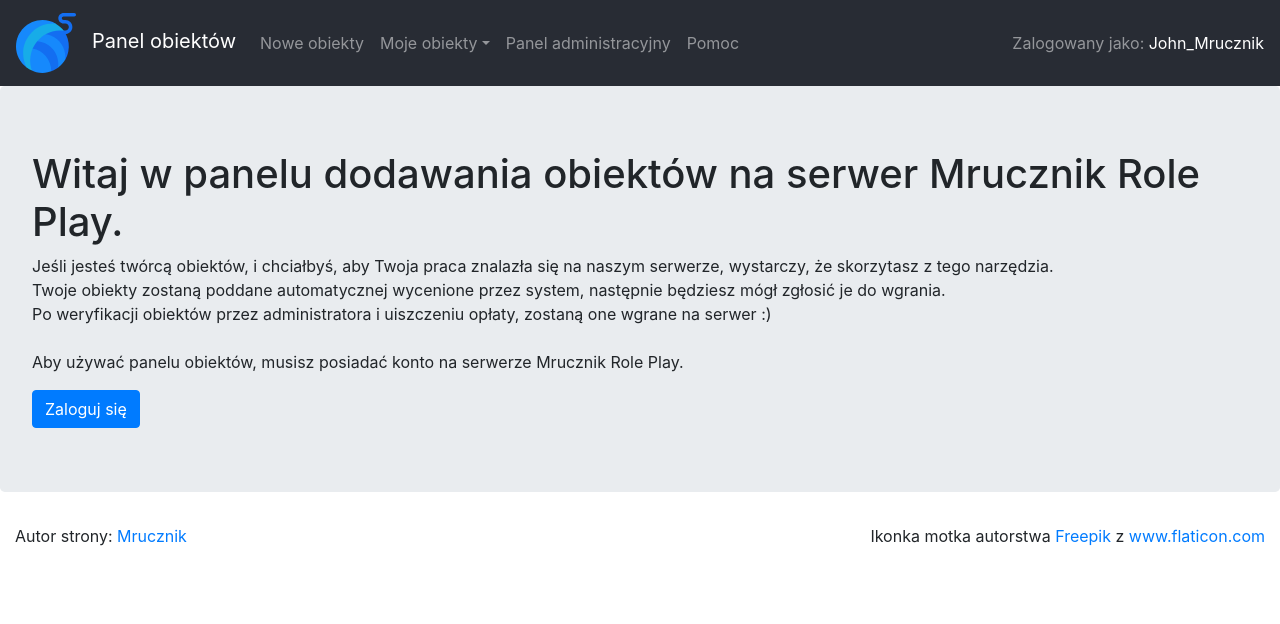
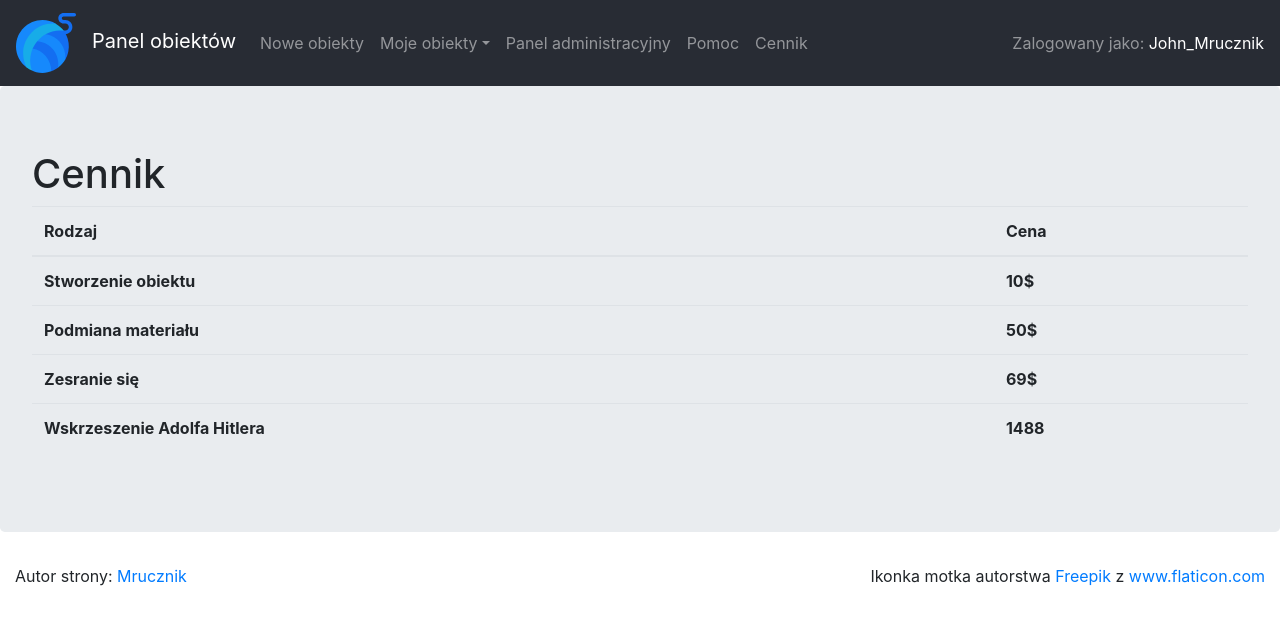
Before and after one commit to Mrucznik/mrucznik-objects-panel, a React (Create React App) app: page /prices in a window 1280 px wide. Shown: the top 624 px of the page. Built offline with nearby package versions, Linux system fonts and the light colour scheme.

Commit message:
Poboczne

```diff
--- a/src/App.js
+++ b/src/App.js
@@ -20,6 +20,7 @@ import NavDropdown from "react-bootstrap/NavDropdown";
 import Home from "./pages/Home";
 import Help from "./pages/Help";
 import AdminPanel from "./pages/AdminPanel";
+import Prices from "./pages/Prices";
 
 function App() {
     return (
@@ -45,6 +46,7 @@ function App() {
                         </NavDropdown>
                         <Nav.Link as={Link} to="/admin">Panel administracyjny</Nav.Link>
                         <Nav.Link as={Link} to="/help">Pomoc</Nav.Link>
+                        <Nav.Link as={Link} to="/prices">Cennik</Nav.Link>
                     </Nav>
                     <Navbar.Collapse className="justify-content-end">
                         <Navbar.Text>
@@ -71,6 +73,9 @@ function App() {
                     <Route path="/help">
                         <Help/>
                     </Route>
+                    <Route path="/prices">
+                        <Prices/>
+                    </Route>
                     <Route path="/">
                         <Home/>
                     </Route>
--- a/src/pages/AdminPanel.js
+++ b/src/pages/AdminPanel.js
@@ -3,14 +3,11 @@ import ListGroup from "react-bootstrap/ListGroup";
 import Container from "react-bootstrap/Container";
 import Row from "react-bootstrap/Row";
 import Col from "react-bootstrap/Col";
-import {FontAwesomeIcon} from "@fortawesome/react-fontawesome";
-import {faUpload, faProjectDiagram, faEdit, faCheck, faBan} from "@fortawesome/free-solid-svg-icons";
-import Button from "react-bootstrap/Button";
 import Project from "../components/Project";
 
 const AdminPanel = () => {
     return (
-        <Container fluid>
+        <Container fluid className="mb-3">
             <Row className="text-center">
                 <Col>
                     <h1>Projekty</h1>
--- a/src/pages/Help.js
+++ b/src/pages/Help.js
@@ -1,10 +1,24 @@
 import React from 'react';
+import Jumbotron from "react-bootstrap/Jumbotron";
 
 const Help = () => {
     return (
-        <div>
+        <Jumbotron>
+            <h1>Pomoc</h1>
+            <span>
+                Tu znajdziesz pomoc odnośnie tego, jak korzystać z tego narzędzia, oraz opis, w jaki sposób działa.
+            </span>
 
-        </div>
+            <h2 className="mt-2">Tutorial</h2>
+            <span>
+                Lorem ipsum
+            </span>
+
+            <h2 className="mt-2">Działanie</h2>
+            <span>
+                Lorem ipsum
+            </span>
+        </Jumbotron>
     );
 };
 
--- a/src/pages/Home.js
+++ b/src/pages/Home.js
@@ -4,7 +4,6 @@ import Button from "react-bootstrap/Button";
 
 const Home = () => {
     return (
-        <div>
         <Jumbotron>
             <h1>Witaj w panelu dodawania obiektów na serwer Mrucznik Role Play.</h1>
             <p>
@@ -16,7 +15,6 @@ const Home = () => {
             </p>
             <Button>Zaloguj się</Button>
         </Jumbotron>
-        </div>
     );
 };
 
--- /dev/null
+++ b/src/pages/Prices.js
@@ -0,0 +1,35 @@
+import React from 'react';
+import Jumbotron from "react-bootstrap/Jumbotron";
+import Table from "react-bootstrap/Table";
+
+const Prices = () => {
+    return (
+        <Jumbotron>
+            <h1>Cennik</h1>
+            <Table>
+                <thead>
+                    <th>Rodzaj</th>
+                    <th>Cena</th>
+                </thead>
+                <tr>
+                    <th>Stworzenie obiektu</th>
+                    <th>10$</th>
+                </tr>
+                <tr>
+                    <th>Podmiana materiału</th>
+                    <th>50$</th>
+                </tr>
+                <tr>
+                    <th>Zesranie się</th>
+                    <th>69$</th>
+                </tr>
+                <tr>
+                    <th>Wskrzeszenie Adolfa Hitlera</th>
+                    <th>1488</th>
+                </tr>
+            </Table>
+        </Jumbotron>
+    );
+};
+
+export default Prices;
```
Lines whose indentation alone changed are shown as unchanged.
